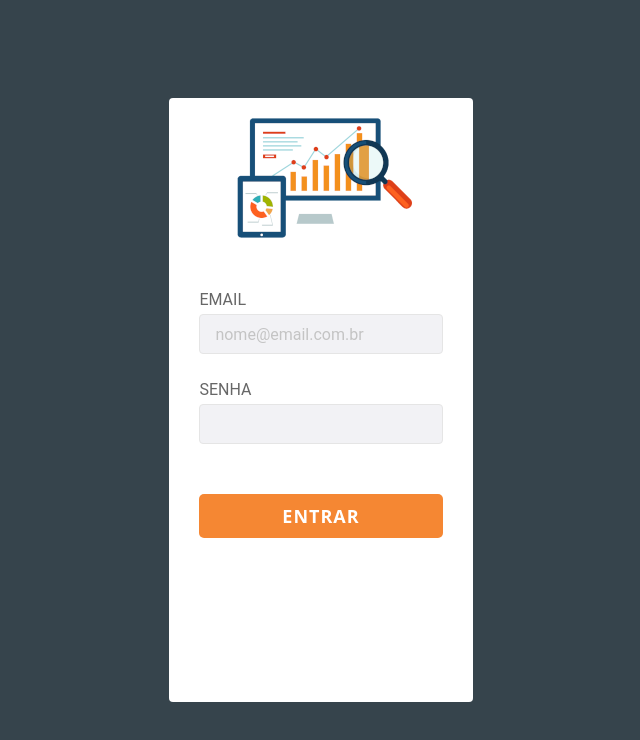
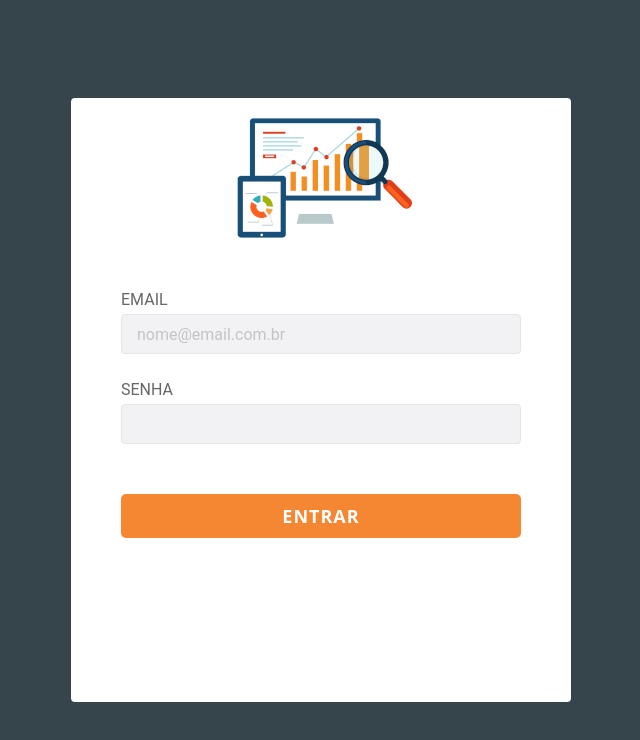
Before and after one commit to GeffersonST/Dashboard-login, a React (Create React App) app: page / in a window 1280 px wide. Shown: the top 740 px of the page, without its empty margins (319-959 px from the left). Built offline with nearby package versions, Linux system fonts and the light colour scheme.

Commit message:
Arrumando o Login

```diff
--- a/package.json
+++ b/package.json
@@ -11,7 +11,6 @@
     "react-router": "^6.2.1",
     "react-router-dom": "^6.2.1",
     "react-scripts": "^5.0.0",
-    "switch": "^0.0.0",
     "web-vitals": "^2.1.0"
   },
   "scripts": {
--- a/src/App.js
+++ b/src/App.js
@@ -1,10 +1,12 @@
 import React from "react";
-import Login from "./components/Login";
+import Routes from "./routes";
+
+import { BrowserRouter as Router } from "react-router-dom";
 function App() {
   return (
-    <div>
-      <Login />
-    </div>
+    <Router>
+      <Routes />
+    </Router>
   );
 }
 
--- a/src/components/Login/index.js
+++ b/src/components/pages/Login/index.jsx
@@ -1,6 +1,8 @@
 import React, { Component } from "react";
-import logo from "../../assets/logodashboard1.png";
-import styles from "../../styles.css";
+import logo from "../../../assets/logodashboard1.png";
+// eslint-disable-next-line no-unused-vars
+import styles from "../../../styles.css";
+import {} from "react-router-dom";
 
 class Login extends Component {
   handleSubmit = (e) => {
@@ -17,7 +19,6 @@
       e.target.email.value === "me@example.com" &&
       e.target.password.value === "123456"
     ) {
-      alert("Logado com sucesso");
       e.target.email.value = "";
       e.target.password.value = "";
     } else {
--- /dev/null
+++ b/src/routes.jsx
@@ -0,0 +1,14 @@
+import React from "react";
+
+import { Route, Routes } from "react-router-dom";
+import Home from "./components/pages/Home";
+import Login from "./components/pages/Login";
+export default function MainRoutes() {
+  return (
+    <Routes>
+      <Route path="/" element={<Login />} />
+
+      <Route path="/home" element={<Home />} />
+    </Routes>
+  );
+}
```
Also changed, not shown: src/components/pages/Root.jsx (added, +15 -0 lines), src/components/pages/Home/index.jsx (renamed from src/components/Home/index.js), 1 other file (tests, documents, lock files or other folders).
